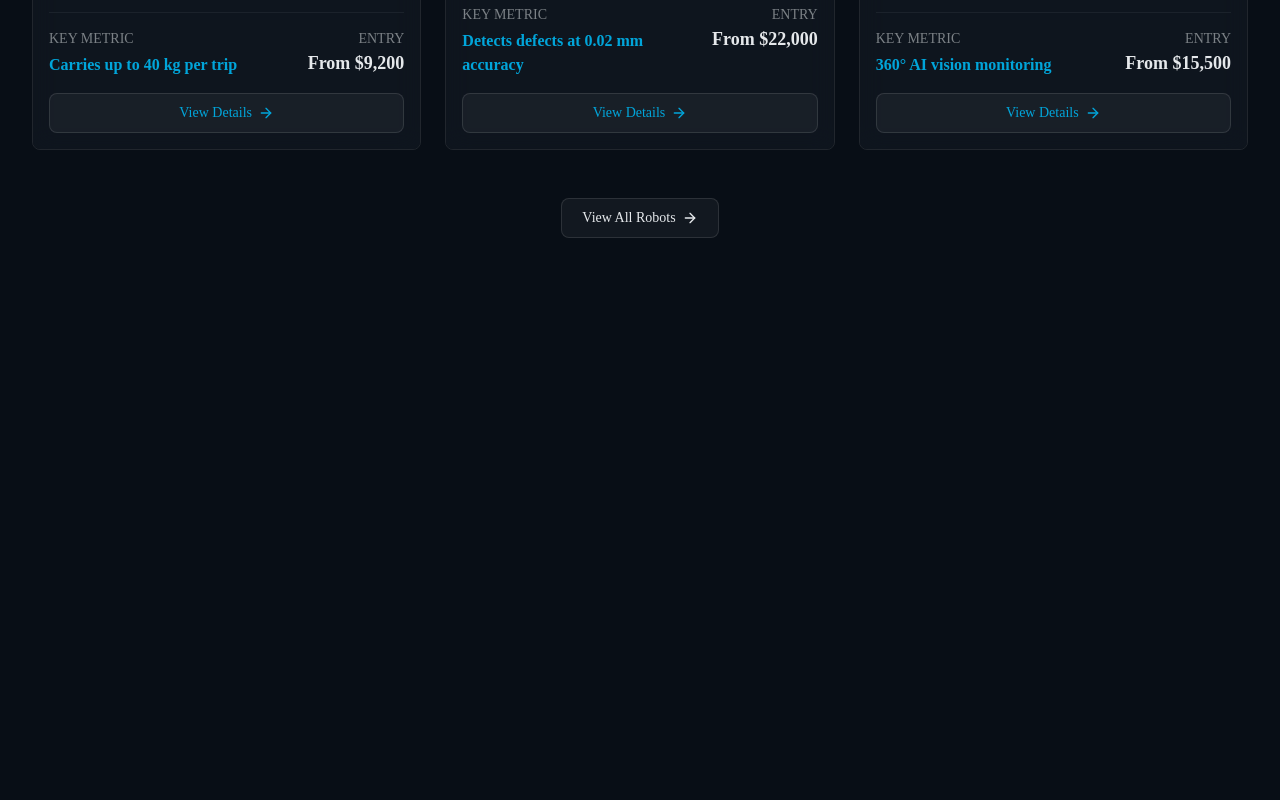
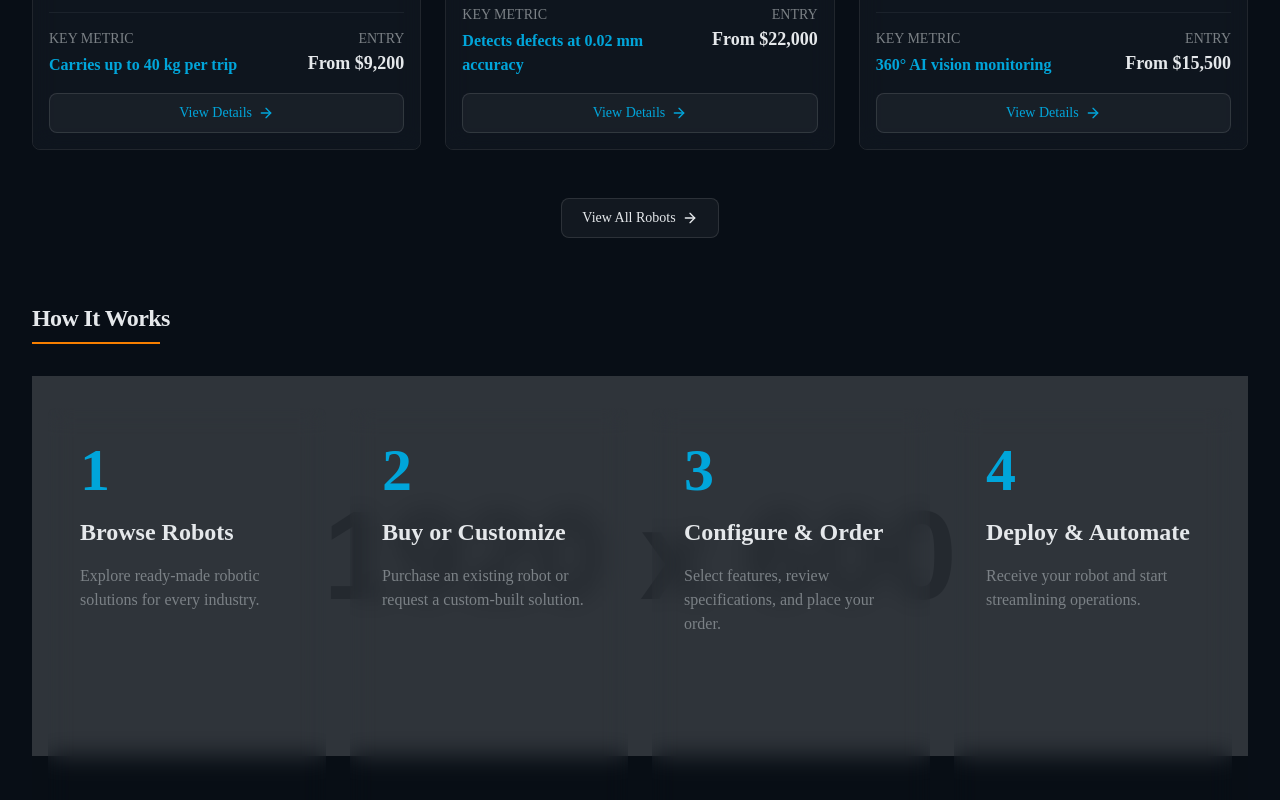
Before and after one commit to Shanxu-techie/robot-marketplace, a Next.js app: page / in a window 1280 px wide. Shown: the part 2558-3358 px from the top of the page. Before the commit the page ends 2828 px from the top, so only its background shows below. Built offline with nearby package versions, Linux system fonts and the light colour scheme.

Commit message:
feat: add HowItWorks section with overlay and step progression

```diff
--- a/src/app/page.tsx
+++ b/src/app/page.tsx
@@ -1,5 +1,6 @@
 import FeaturedRobots from '@/components/featured-robots'
 import Hero from '@/components/hero'
+import HowItWorks from '@/components/how-it-works'
 import Navbar from '@/components/navbar'
 import Trust from '@/components/trust'
 import TwoPaths from '@/components/two-paths'
@@ -12,6 +13,7 @@ export default function Home() {
       <TwoPaths />
       <Trust />
       <FeaturedRobots />
+      <HowItWorks />
     </div>
   )
 }
--- /dev/null
+++ b/src/components/how-it-works.tsx
@@ -0,0 +1,63 @@
+import SectionHeading from './section-heading'
+import Image from 'next/image'
+
+type Steps = {
+  number: number
+  title: string
+  description: string
+}
+
+const steps: Steps[] = [
+  {
+    number: 1,
+    title: 'Browse Robots',
+    description: 'Explore ready-made robotic solutions for every industry.',
+  },
+  {
+    number: 2,
+    title: 'Buy or Customize',
+    description:
+      'Purchase an existing robot or request a custom-built solution.',
+  },
+  {
+    number: 3,
+    title: 'Configure & Order',
+    description:
+      'Select features, review specifications, and place your order.',
+  },
+  {
+    number: 4,
+    title: 'Deploy & Automate',
+    description: 'Receive your robot and start streamlining operations.',
+  },
+]
+
+export default function HowItWorks() {
+  return (
+    <div className="container mx-auto p-8">
+      <SectionHeading title="How It Works" />
+      <div className="relative my-8 min-h-150">
+        <Image
+          src="https://placehold.co/1920x600/png?text=How+It+Works+Image"
+          alt="How It Works"
+          width={1920}
+          height={600}
+          className="w-full object-cover"
+        />
+        <div className="absolute inset-0 bg-background/80 z-1"></div>
+        <div className="absolute inset-0 z-2 grid grid-cols-1 md:grid-cols-4 gap-6 py-8 px-4">
+          {steps.map((step) => (
+            <div
+              key={step.number}
+              className="h-full backdrop-blur-md p-8 flex flex-col gap-4 rounded-lg"
+            >
+              <p className="text-6xl font-bold text-primary" aria-hidden='true'>{step.number}</p>
+              <h3 className="text-2xl font-bold">{step.title}</h3>
+              <p className="text-muted-foreground">{step.description}</p>
+            </div>
+          ))}
+        </div>
+      </div>
+    </div>
+  )
+}
```
